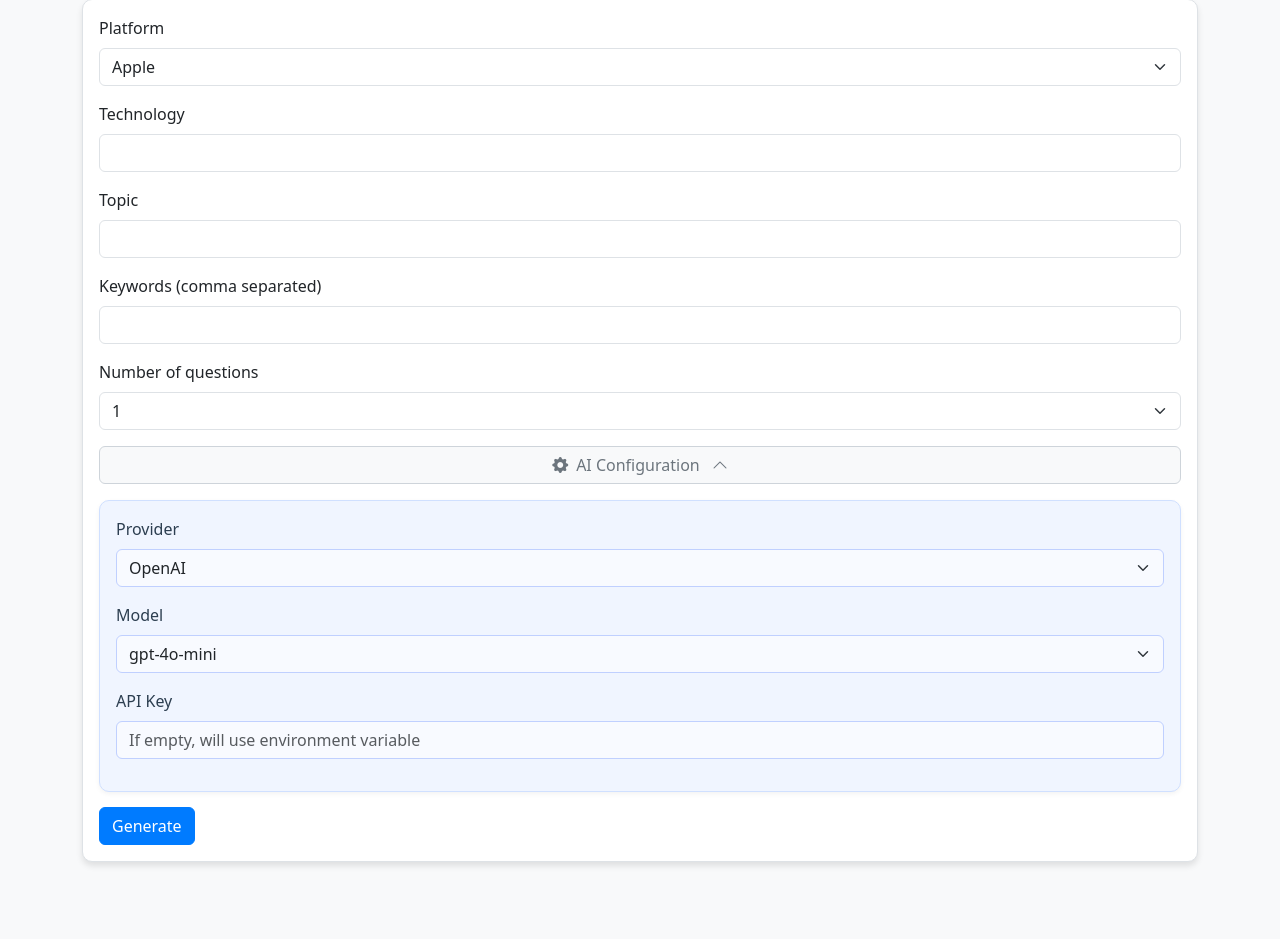
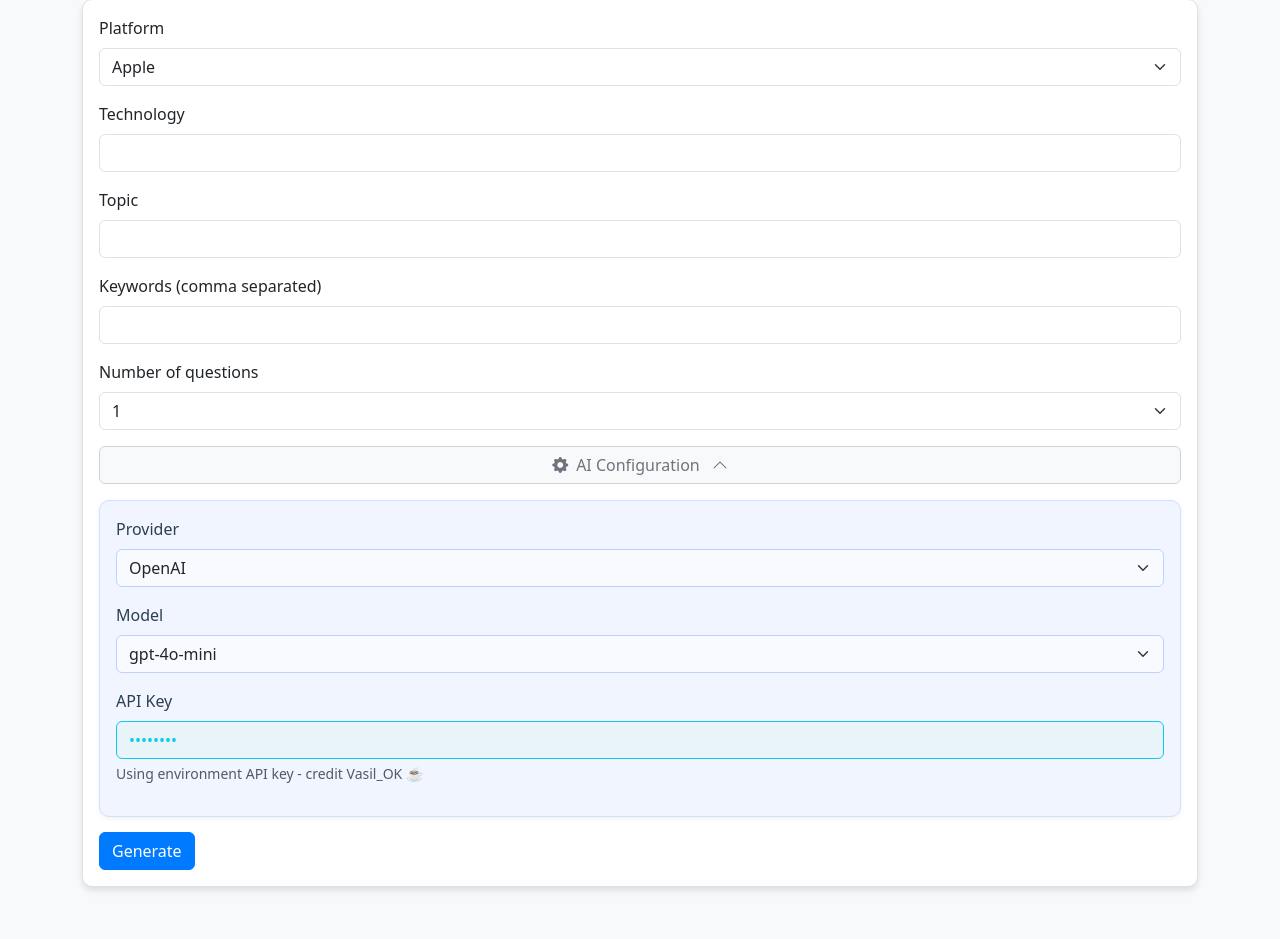
Before and after one commit to vasylsidnenko/swift-ai-api, a Flask app: page / in a window 1280 px wide, after a click on "AI Configuration". Shown: the part 141-1080 px from the top of the page. Before the commit the page ends 1007 px from the top, so only its background shows below. Run offline with Flask 3, Linux system fonts and the light colour scheme; some libraries are stand-ins or nearby versions.

Commit message:
update  key

```diff
--- a/app.py
+++ b/app.py
@@ -215,6 +215,36 @@ def api_get_models(provider):
         logger.error(f"Error in api_get_models: {str(e)}", exc_info=True)
         return jsonify({"error": str(e)})
 
+@app.route("/api/check-env-key/<provider>", methods=["GET"])
+def api_check_env_key(provider):
+    """Перевірити наявність API ключа в оточенні для конкретного провайдера"""
+    logger.info(f"Checking environment API key for provider: {provider}")
+    try:
+        # Map provider to environment variable name
+        env_key_map = {
+            "openai": "OPENAI_API_KEY",
+            "google": "GOOGLE_API_KEY",
+            "deepseek": "DEEPSEEK_API_KEY"
+        }
+
+        env_key_name = env_key_map.get(provider)
+        if not env_key_name:
+            return jsonify({"exists": False, "error": f"Unknown provider: {provider}"}), 400
+
+        # Check if the key exists in environment
+        api_key = os.environ.get(env_key_name)
+        has_key = api_key is not None and len(api_key.strip()) > 0
+
+        # Return whether the key exists, but not the key itself for security
+        return jsonify({
+            "exists": has_key,
+            "provider": provider,
+            "credit": "Vasil_OK ☕" if has_key else None
+        })
+    except Exception as e:
+        logger.error(f"Error in api_check_env_key: {str(e)}", exc_info=True)
+        return jsonify({"exists": False, "error": str(e)}), 500
+
 if __name__ == "__main__":
     logger.info("Starting Flask application")
     port = int(os.environ.get("PORT", 10000))
--- a/static/css/style.css
+++ b/static/css/style.css
@@ -39,6 +39,13 @@ body {
 .tech-input:focus {
     border-color: #a0b8ff;
     box-shadow: 0 0 0 0.2rem rgba(100, 150, 255, 0.25);
+}
+
+/* Environment API Key styling */
+.has-env-key {
+    background-color: #e8f4f8;
+    border-color: #0dcaf0;
+    color: #0dcaf0;
 }
 
 .main-card {
--- a/static/js/main.js
+++ b/static/js/main.js
@@ -62,8 +62,9 @@ document.addEventListener('DOMContentLoaded', function() {
     // Load available models for a specific provider
     async function loadModels(provider) {
         try {
-            const response = await fetch(`/api/models/${provider}`);
-            const data = await response.json();
+            // Load models
+            const modelsResponse = await fetch(`/api/models/${provider}`);
+            const data = await modelsResponse.json();
 
             // Clear models select
             modelSelect.innerHTML = '';
@@ -79,6 +80,36 @@ document.addEventListener('DOMContentLoaded', function() {
                 }
                 modelSelect.appendChild(option);
             });
+
+            // Check if API key exists in environment
+            try {
+                const keyResponse = await fetch(`/api/check-env-key/${provider}`);
+                const keyData = await keyResponse.json();
+
+                // If key exists in environment, show credit message and mark input
+                if (keyData.exists) {
+                    const apiKeyInput = document.getElementById('apiKey');
+                    apiKeyInput.value = '********'; // Show masked value to indicate key is present
+                    apiKeyInput.placeholder = 'Environment API key is being used';
+                    apiKeyInput.classList.add('has-env-key');
+
+                    // Show credit message
+                    const apiKeyCredit = document.getElementById('apiKeyCredit');
+                    apiKeyCredit.textContent = `Using environment API key - credit ${keyData.credit}`;
+                    apiKeyCredit.style.display = 'block';
+                } else {
+                    // Reset input if no environment key
+                    const apiKeyInput = document.getElementById('apiKey');
+                    apiKeyInput.value = '';
+                    apiKeyInput.placeholder = '';
+                    apiKeyInput.classList.remove('has-env-key');
+
+                    // Hide credit message
+                    document.getElementById('apiKeyCredit').style.display = 'none';
+                }
+            } catch (keyError) {
+                console.error(`Error checking environment key for ${provider}:`, keyError);
+            }
         } catch (error) {
             console.error(`Error loading models for ${provider}:`, error);
         }
@@ -91,6 +122,14 @@ document.addEventListener('DOMContentLoaded', function() {
     aiSelect.addEventListener('change', function() {
         const provider = this.value;
         loadModels(provider);
+    });
+
+    // Handle API key input changes
+    document.getElementById('apiKey').addEventListener('input', function() {
+        // If user enters a custom key, hide the credit message
+        if (this.value && this.value !== '********') {
+            document.getElementById('apiKeyCredit').style.display = 'none';
+        }
     });
 
     form.addEventListener('submit', async function(e) {
@@ -125,8 +164,8 @@ document.addEventListener('DOMContentLoaded', function() {
                 'Content-Type': 'application/json'
             };
 
-            // Add Authorization header if API key exists
-            if (apiKey) {
+            // Add Authorization header if API key exists and is not the placeholder
+            if (apiKey && apiKey !== '********') {
                 headers['Authorization'] = `Bearer ${apiKey}`;
             }
 
--- a/templates/index.html
+++ b/templates/index.html
@@ -81,7 +81,10 @@
 
                                 <div class="mb-3">
                                     <label for="apiKey" class="form-label tech-label">API Key</label>
-                                    <input type="password" class="form-control tech-input" id="apiKey" placeholder="If empty, will use environment variable">
+                                    <input type="password" class="form-control tech-input" id="apiKey">
+                                    <div id="apiKeyCredit" class="form-text text-muted mt-1" style="display: none;">
+                                        Using environment API key - credit Vasil_OK ☕
+                                    </div>
                                 </div>
                             </div>
                         </div>
```
